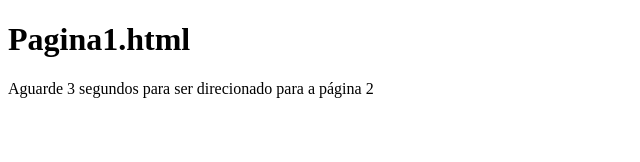
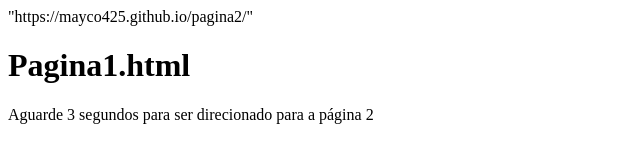
Before and after one commit to Mayco425/pagina1, a plain HTML site: page index.html in a window 1280 px wide. Shown: the whole page, without its empty margins (0-640 px from the left). Drawn offline with Linux system fonts and the light colour scheme.

Commit message:
Update index.html

```diff
--- a/index.html
+++ b/index.html
@@ -7,6 +7,7 @@
     <meta http-equiv="refresh" content="3"; url="https://mayco425.github.io/pagina2/">
 </head>
 <body>
+    <a>"https://mayco425.github.io/pagina2/"</a>
     <h1>Pagina1.html</h1>
     <p>Aguarde 3 segundos para ser direcionado para a página 2</p>
 </body>
```
